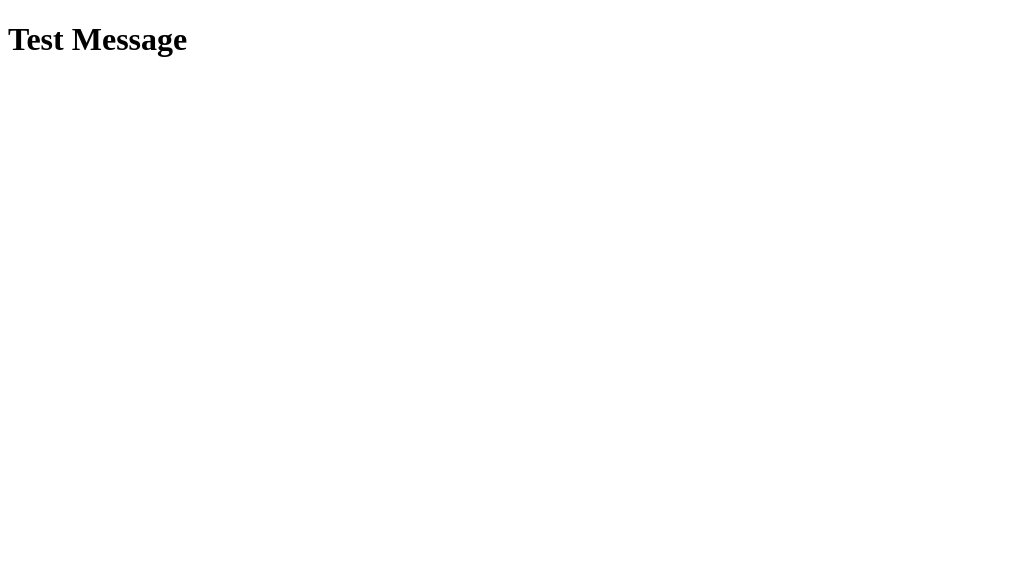
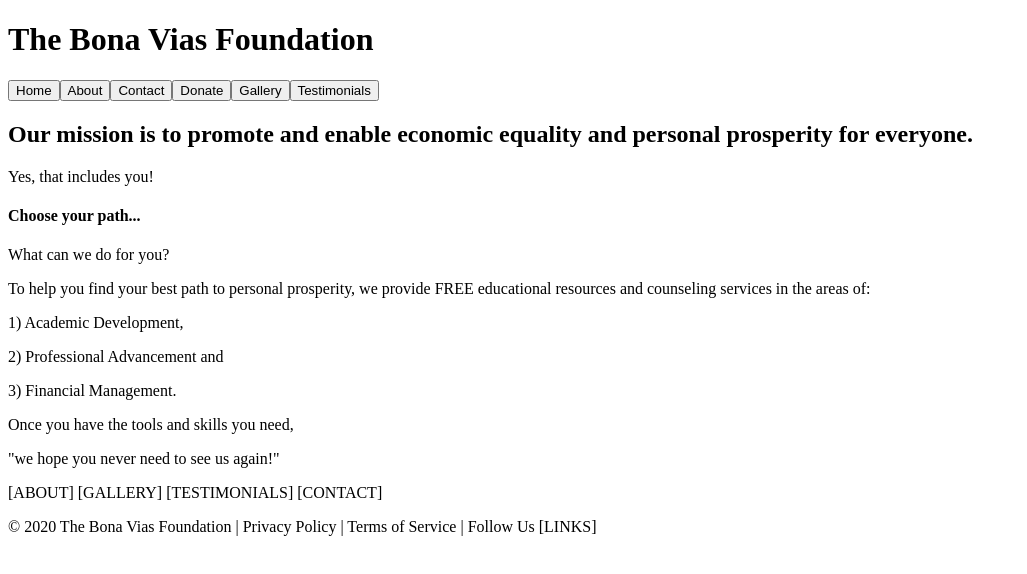
Before and after one commit to LoganMichalicek/bonavias, a React app: page / in a window 1280 px wide. Shown: the top 574 px of the page, without its empty margins (0-1027 px from the left). Built offline with nearby package versions, Linux system fonts and the light colour scheme; the HTML template or start-up script is replaced by a standard one.

Commit message:
Added routing, still need to add routes to server-side

```diff
--- a/package.json
+++ b/package.json
@@ -42,8 +42,10 @@
   "dependencies": {
     "@types/react": "^17.0.39",
     "@types/react-dom": "^17.0.11",
+    "@types/react-router-dom": "^5.3.3",
     "express": "^4.17.2",
     "react": "^17.0.2",
-    "react-dom": "^17.0.2"
+    "react-dom": "^17.0.2",
+    "react-router-dom": "^6.2.1"
   }
 }
--- a/src/app.tsx
+++ b/src/app.tsx
@@ -1,19 +1,18 @@
 import React from 'react';
 import reactDOM from 'react-dom';
-
-interface AppProps {
-  // intentionally blank, we don't have any props expected for App
-}
+import Header from './components/header';
+import Footer from './components/footer';
 
 class App extends React.Component {
-  constructor(props: AppProps) {
+  constructor(props: null) {
     super(props);
   }
 
   render() {
     return (
       <div>
-        <h1>Test Message</h1>
+        <Header />
+        <Footer />
       </div>
     );
   }
--- /dev/null
+++ b/src/components/footer.tsx
@@ -0,0 +1,11 @@
+import React from 'react';
+
+export default class Footer extends React.Component {
+  constructor(props: null) {
+    super(props);
+  }
+
+  render() {
+    return <p>© 2020 The Bona Vias Foundation | Privacy Policy | Terms of Service | Follow Us [LINKS]</p>;
+  }
+}
--- /dev/null
+++ b/src/components/header.tsx
@@ -0,0 +1,49 @@
+import React from 'react';
+import { BrowserRouter as Router, Route, Link, Routes } from 'react-router-dom';
+
+import About from './pages/about';
+import Contact from './pages/contact';
+import Donate from './pages/donate';
+import Gallery from './pages/gallery';
+import Home from './pages/home';
+import Testimonials from './pages/testimonials';
+
+export default class Header extends React.Component {
+  pages: Record<string, JSX.Element>;
+
+  constructor(props: null) {
+    super(props);
+    this.pages = {
+      Home: <Home />,
+      About: <About />,
+      Contact: <Contact />,
+      Donate: <Donate />,
+      Gallery: <Gallery />,
+      Testimonials: <Testimonials />
+    };
+  }
+
+  render() {
+    return (
+      <Router>
+        <h1>The Bona Vias Foundation</h1>
+        <nav>
+          {Object.keys(this.pages).map((page, idx) => {
+            const path = page === 'Home' ? '/' : '/' + page.toLowerCase();
+            return (
+              <Link key={idx} to={path}>
+                <button type="button">{page}</button>
+              </Link>
+            );
+          })}
+        </nav>
+        <Routes>
+          {Object.keys(this.pages).map((page, idx) => {
+            const path = page === 'Home' ? '/' : '/' + page.toLowerCase();
+            return <Route key={idx} path={path} element={this.pages[page]} />;
+          })}
+        </Routes>
+      </Router>
+    );
+  }
+}
--- /dev/null
+++ b/src/components/pages/about.tsx
@@ -0,0 +1,11 @@
+import React from 'react';
+
+export default class About extends React.Component {
+  constructor(props: null) {
+    super(props);
+  }
+
+  render() {
+    return <h2>About</h2>;
+  }
+}
--- /dev/null
+++ b/src/components/pages/contact.tsx
@@ -0,0 +1,11 @@
+import React from 'react';
+
+export default class Contact extends React.Component {
+  constructor(props: null) {
+    super(props);
+  }
+
+  render() {
+    return <h2>Contact</h2>;
+  }
+}
--- /dev/null
+++ b/src/components/pages/donate.tsx
@@ -0,0 +1,11 @@
+import React from 'react';
+
+export default class Donate extends React.Component {
+  constructor(props: null) {
+    super(props);
+  }
+
+  render() {
+    return <h2>Donate</h2>;
+  }
+}
--- /dev/null
+++ b/src/components/pages/gallery.tsx
@@ -0,0 +1,11 @@
+import React from 'react';
+
+export default class Gallery extends React.Component {
+  constructor(props: null) {
+    super(props);
+  }
+
+  render() {
+    return <h2>Gallery</h2>;
+  }
+}
--- /dev/null
+++ b/src/components/pages/home.tsx
@@ -0,0 +1,28 @@
+import React from 'react';
+
+export default class Home extends React.Component {
+  constructor(props: null) {
+    super(props);
+  }
+
+  render() {
+    return (
+      <>
+        <h2>Our mission is to promote and enable economic equality and personal prosperity for everyone.</h2>
+        <p>Yes, that includes you!</p>
+        <h4>Choose your path...</h4>
+        <p>What can we do for you?</p>
+        <p>
+          To help you find your best path to personal prosperity, we provide FREE educational resources and counseling
+          services in the areas of:
+        </p>
+        <p>{'1) Academic Development,'}</p>
+        <p>{'2) Professional Advancement and'}</p>
+        <p>{'3) Financial Management.'}</p>
+        <p>Once you have the tools and skills you need,</p>
+        <p>"we hope you never need to see us again!"</p>
+        <p>{'[ABOUT] [GALLERY] [TESTIMONIALS] [CONTACT]'}</p>
+      </>
+    );
+  }
+}
--- /dev/null
+++ b/src/components/pages/testimonials.tsx
@@ -0,0 +1,11 @@
+import React from 'react';
+
+export default class Testimonials extends React.Component {
+  constructor(props: null) {
+    super(props);
+  }
+
+  render() {
+    return <h2>Testimonials</h2>;
+  }
+}
```
Also changed, not shown: 3 other files (tests, documents, lock files or other folders).
